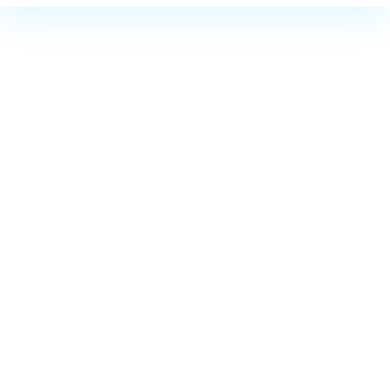
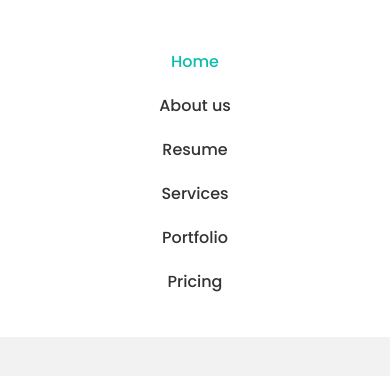
Before and after one commit to faridomarzadeh/WA-Site, a plain HTML site: page index.html in a window 390 px wide. Both pictures are taken after a click on the element 350 px from the left and 47 px from the top of the page. Shown: the part 88-464 px from the top of the page. Drawn offline with Linux system fonts and the light colour scheme.

Commit message:
header finished

```diff
--- a/index.html
+++ b/index.html
@@ -40,6 +40,7 @@
             </nav>
         </div>
     </header>
+    <div class="cover"></div>
     <script src="./scripts/app.js"></script>
 </body>
 </html>
--- a/scripts/app.js
+++ b/scripts/app.js
@@ -1,5 +1,9 @@
-let navToggle = document.getElementsByClassName('nav__toggle-icon')[0];
+let navToggleIcon = document.getElementsByClassName('nav__toggle-icon')[0];
+let menu = document.getElementsByClassName('menu')[0];
+let cover = document.querySelector('.cover');
 
-navToggle.addEventListener('click', () =>{
-    navToggle.classList.toggle('nav__toggle-icon--open');
+navToggleIcon.addEventListener('click', () =>{
+    navToggleIcon.classList.toggle('nav__toggle-icon--open');
+    menu.classList.toggle('menu--open');
+    cover.classList.toggle('cover--show');
 })
--- a/styles/app.css
+++ b/styles/app.css
@@ -54,6 +54,10 @@ ul{
     color: var(--text-color);
     font-family: 'Poppins Medium';
     box-shadow: 0px .5rem 4rem rgba(4, 195, 255, 0.16);
+    position: fixed;
+    right: 0;
+    left: 0;
+    z-index: 100;
 }
 .container{
 
--- a/styles/grid.css
+++ b/styles/grid.css
@@ -14,6 +14,7 @@ html {
     padding-left: 15px;
     margin-right: auto;
     margin-left: auto;
+    position: relative;
 }
 
 
--- a/styles/responsive.css
+++ b/styles/responsive.css
@@ -13,13 +13,53 @@
 
 @media screen  and (max-width:768px){
     .menu {
-        display: none;
+        /*display: none;*/
+        display: flex;
+        justify-content: center;
+        align-items: center;
+        flex-direction: column;
+        position: absolute;
+        width: 100%;
+        top: 100%;
+        left:0;
+        right: 0;
+        background-color: var(--section-bg-color);
+        height: 0;
+        overflow: hidden;
+        transition: all 200ms ease-in;
+    }
+    .menu__item{
+        margin-right: 0;
+        margin-bottom: 2rem;
+    }
+    .menu__item:first-child{
+        margin-top: 2rem;
+    }
+    .menu--open{
+        height: 33rem;
     }
     .nav__toggle-icon{
         display: flex;
         align-items: center;
         align-items: center;
     }
+
+    .cover{
+        position: fixed;
+        top: 0;
+        right: 0;
+        left: 0;
+        height: 100%;
+        background-color: rgba(0,0,0,0.05);
+        z-index: -1;
+        opacity: 0;
+        overflow: hidden;
+        transition: all 200ms ease-in;
+    }
+    .cover--show{
+        z-index: 90;
+        opacity: 1;
+    }
 }
 
 @media screen  and (max-width:576px){
```
